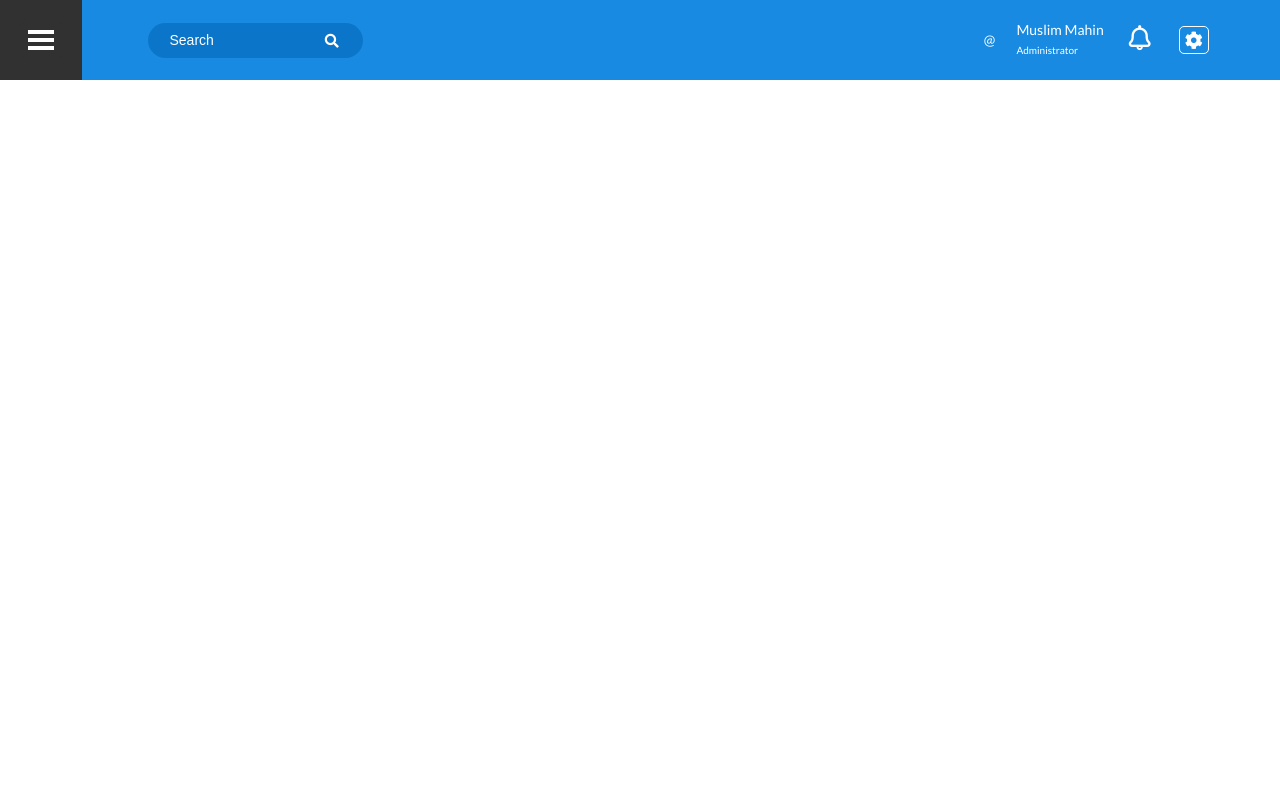
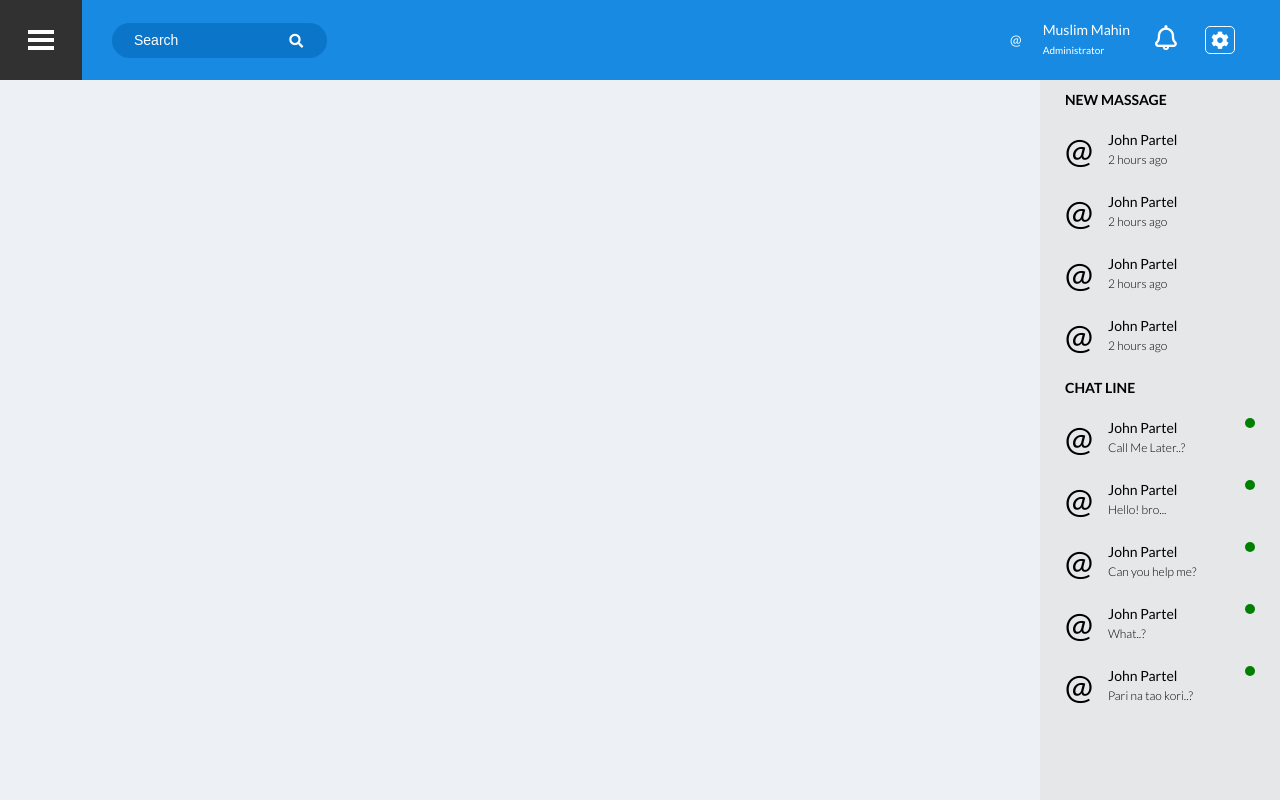
Before and after one commit to alexandrasyrotenko/WebSite-1, a website: page index.html in a window 1280 px wide. Drawn offline with nearby package versions, Linux system fonts and the light colour scheme.

Commit message:
DELETE SEMANTIC-UI GRID add right-sidebar fixed errors with adaptive header

```diff
--- a/css/sidebar&header.css
+++ b/css/sidebar&header.css
@@ -4,10 +4,14 @@ body{
   font-family: 'Lato', sans-serif;
   color: #fff;
   background: #edf0f5;
+  height: 100%;
+  overflow: hidden;
+}
+html{
+  height: 100%;
+  overflow: hidden;
+}
 
-
-
-}
 
 *,*:before,*:after{
   box-sizing: border-box;
@@ -167,7 +171,11 @@ body{
 }
 
 #head {
-  margin-left: 82px;
+  position: absolute;
+  left: 82px;
+  /* margin-left: 82px; */
+  width: calc(100% - 82px);
+  min-width: 260px;
 
 
   min-height: 80px;
@@ -181,10 +189,14 @@ body{
 }
 
 #head.head-with-sidebar {
-  margin-left: 290px;
-  width: calc(100%-290px);
+  /* width: 100%; */
+  left: 290px;
+  width: calc(100% - 208px - 82px);
+  right: 0;
 
 }
+
+
 
 
 
@@ -204,7 +216,7 @@ input::-webkit-input-placeholder {
   font-weight: 100;
 }
 
-#text{
+#head #search #text{
   margin-left: 20px;
   width: 150px;
   border: none;
--- a/index.html
+++ b/index.html
@@ -1,9 +1,12 @@
 <html>
   <head>
     <meta charset="utf-8" />
+    <meta name="viewport" content="width=device-width, initial-scale=1">
     <link rel="stylesheet" href="css/sidebar&header.css">
+    <link rel="stylesheet" href="css/main.css">
+    <link rel="stylesheet" href="css/right_sidebar.css">
     <link href="https://fonts.googleapis.com/css?
-    family=Lato&display=swap" rel="stylesheet">
+    family=Lato:300,400&display=swap" rel="stylesheet">
     <link rel="stylesheet" type="text/css" href="https://cdnjs.cloudflare.com/ajax/libs/semantic-ui/2.4.1/semantic.min.css">
 
 
@@ -161,19 +164,14 @@
 <!-- HEADER -->
     <div id="head">
 
-      <div class="ui container">
-        <div class="ui grid">
-          <div class="four column row">
-          <div class="left floated column">
       <div id="search">
         <input type="text" id="text" placeholder="Search">
           <button class="button">
             <i class="search icon"></i>
           </button>
         </div>
-          </div>
 
-          <div class="right floated column">
+
       <div class="information">
           <div class="photo">
             @
@@ -193,11 +191,192 @@
           <i class="cog icon"></i>
         </div>
       </div>
+
+    </div>
+
+
+<!-- CONTENT -->
+
+    <div id="main">
+      <div class="content">
+
+      </div>
+
+
+
+<!-- RIGHT SIDEBAR -->
+      <div class="right_sidebar">
+
+<!-- NEW MASSAGE -->
+        <div class="new_massage">
+
+          <div class="title">
+            NEW MASSAGE
+          </div>
+
+          <div class="people">
+            <div class="photo">
+              @
+            </div>
+            <div class="information">
+              <div class="name">
+                John Partel
+              </div>
+              <div class="status">
+                2 hours ago
+              </div>
+            </div>
+          </div>
+
+          <div class="people">
+            <div class="photo">
+              @
+            </div>
+            <div class="information">
+              <div class="name">
+                John Partel
+              </div>
+              <div class="status">
+                2 hours ago
+              </div>
+            </div>
+          </div>
+
+          <div class="people">
+            <div class="photo">
+              @
+            </div>
+            <div class="information">
+              <div class="name">
+                John Partel
+              </div>
+              <div class="status">
+                2 hours ago
+              </div>
+            </div>
+          </div>
+
+          <div class="people">
+            <div class="photo">
+              @
+            </div>
+            <div class="information">
+              <div class="name">
+                John Partel
+              </div>
+              <div class="status">
+                2 hours ago
               </div>
             </div>
           </div>
         </div>
+
+
+<!-- CHAT LINE -->
+        <div class="chat_line">
+
+          <div class="title">
+            CHAT LINE
           </div>
+
+
+          <div class="user">
+            <div class="people">
+              <div class="photo">
+                @
+              </div>
+              <div class="information">
+                <div class="name">
+                  John Partel
+                </div>
+                <div class="status">
+                  Call Me Later..?
+                </div>
+              </div>
+            </div>
+            <div class="circle"></div>
+          </div>
+
+
+          <div class="user">
+            <div class="people">
+              <div class="photo">
+                @
+              </div>
+              <div class="information">
+                <div class="name">
+                  John Partel
+                </div>
+                <div class="status">
+                  Hello! bro...
+                </div>
+              </div>
+            </div>
+            <div class="circle"></div>
+          </div>
+
+
+          <div class="user">
+            <div class="people">
+              <div class="photo">
+                @
+              </div>
+              <div class="information">
+                <div class="name">
+                  John Partel
+                </div>
+                <div class="status">
+                  Can you help me?
+                </div>
+              </div>
+            </div>
+            <div class="circle"></div>
+          </div>
+
+
+          <div class="user">
+            <div class="people">
+              <div class="photo">
+                @
+              </div>
+              <div class="information">
+                <div class="name">
+                  John Partel
+                </div>
+                <div class="status">
+                  What..?
+                </div>
+              </div>
+            </div>
+            <div class="circle"></div>
+          </div>
+
+
+          <div class="user">
+            <div class="people">
+              <div class="photo">
+                @
+              </div>
+              <div class="information">
+                <div class="name">
+                  John Partel
+                </div>
+                <div class="status">
+                  Pari na tao kori..?
+                </div>
+              </div>
+            </div>
+            <div class="circle"></div>
+          </div>
+
+
+        </div>
+
+
+      </div>
+    </div>
+
+
 
     <script src="js/buttons.js"></script>
 
--- a/js/buttons.js
+++ b/js/buttons.js
@@ -1,6 +1,8 @@
 function openMenu(){
   document.getElementById("sidebar").classList.toggle('active');
   document.getElementById("head").classList.toggle('head-with-sidebar');
+  document.getElementById("main").classList.toggle('main-with-sidebar');
+
 }
 
 function openPoints(){
--- /dev/null
+++ b/sass/main.scss
@@ -0,0 +1,61 @@
+#main{
+  display: flex;
+  justify-content: space-between;
+  position: absolute;
+  left: 0;
+  right: 0;
+  top: 80px;
+  width: 100%;
+  min-height: calc(100% - 80px);
+  background: #a03;
+  transition: 300ms;
+
+  .content{
+    width: calc(100% - 240px);
+    background: #edf0f5;
+  }
+  .right_sidebar{
+    width: 240px;
+    background: #e6e7e8;
+  }
+}
+
+#main.main-with-sidebar{
+
+  left: 290px;
+  width: calc(100% - 290px);
+  .content{
+    width: calc(100% - 240px);
+  }
+  .right_sidebar{
+    // min-width: 240px;
+  }
+}
+
+
+@media(max-width: 800px){
+
+  #head{
+    flex-direction: column;
+    align-items: flex-end;
+  }
+
+  #head #search{
+    position: relative;
+    left: -30px;
+    right: 30px;
+    order: 2;
+  }
+
+  #head .information{
+    position: relative;
+    right: -15px;
+    order: 1;
+  }
+  body{
+    min-width: 260px;
+  }
+  #main{
+    min-width: 260px;
+  }
+}
--- /dev/null
+++ b/sass/right_sidebar.scss
@@ -0,0 +1,91 @@
+#main{
+
+  .right_sidebar{
+    display: flex;
+    flex-direction: column;
+    align-items: center;
+
+    .new_massage{
+      display: flex;
+      flex-direction: column;
+      // margin-bottom: 50px;
+      .title{
+        width: 190px;
+        color: #000;
+        margin-top: 10px;
+        margin-bottom: 20px;
+        font-weight: 600;
+      }
+      .people{
+        display: flex;
+        justify-content: flex-start;
+        align-items: center;
+        margin-bottom: 22px;
+
+        .photo{
+          font-size: 34;
+          color: #000;
+        }
+
+        .information{
+          margin-left: 15px;
+          .name{
+            color: #000;
+          }
+          .status{
+            color: #000;
+            font-size: 12;
+            font-weight: 300;
+          }
+        }
+      }
+    }
+
+    .chat_line{
+      display: flex;
+      flex-direction: column;
+      .title{
+        width: 190px;
+        color: #000;
+        // margin-top: 30px;
+        margin-bottom: 20px;
+        font-weight: 600;
+      }
+      .user{
+        display: flex;
+        justify-content: space-between;
+        align-items:flex-start;
+
+        .people{
+          display: flex;
+          justify-content: flex-start;
+          align-items: center;
+          margin-bottom: 22px;
+
+          .photo{
+            font-size: 34;
+            color: #000;
+          }
+
+          .information{
+            margin-left: 15px;
+            .name{
+              color: #000;
+            }
+            .status{
+              color: #000;
+              font-size: 12;
+              font-weight: 300;
+            }
+          }
+        }
+        .circle{
+          width: 10px;
+          height: 10px;
+          border-radius: 10px;
+          background: green;
+        }
+      }
+    }
+  }
+}
```
Also changed, not shown: css/main.css (added), css/right_sidebar.css (added), css/test.css (added). Lines whose indentation alone changed are shown as unchanged.
